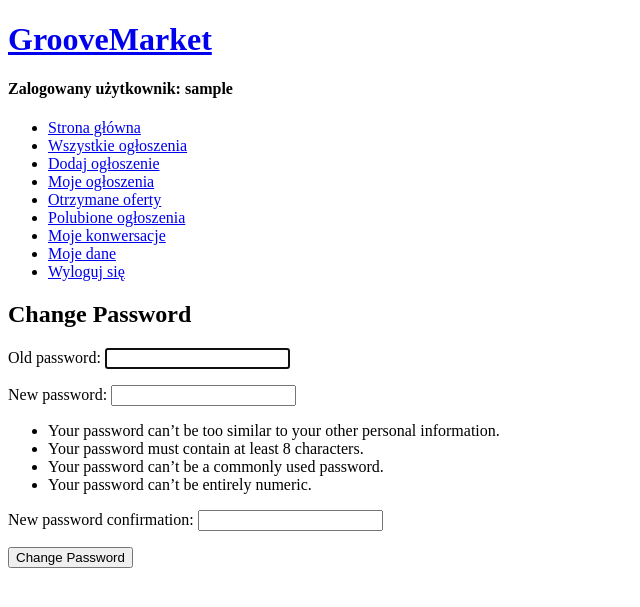
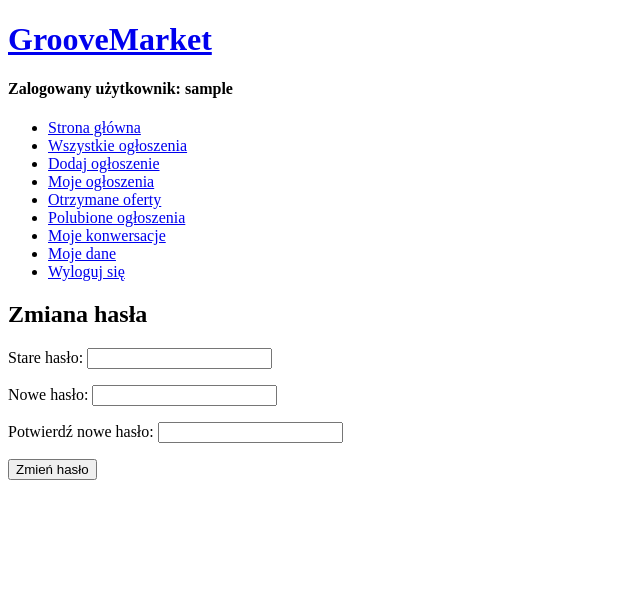
Before and after one commit to brunoolesniewicz/groovemarket, a Django app: page /my_account/password/ in a window 1280 px wide. Shown: the top 607 px of the page, without its empty margins (0-640 px from the left). Run offline with Django 4.2, Linux system fonts and the light colour scheme; the visitor is signed in with stand-in values (Sample User, id 1).

Commit message:
Small changes to change password view

```diff
--- a/market_app/forms.py
+++ b/market_app/forms.py
@@ -1,6 +1,6 @@
 from django import forms
 from .models import CustomUser, Listings, Offers, Conversations, Messages
-from django.contrib.auth.forms import UserCreationForm, AuthenticationForm
+from django.contrib.auth.forms import UserCreationForm, AuthenticationForm, PasswordChangeForm
 from django.core.validators import EmailValidator
 
 
@@ -68,3 +68,18 @@
         labels = {
             'body': 'Wiadomość'
         }
+
+
+class ChangePasswordForm(PasswordChangeForm):
+    old_password = forms.CharField(
+        widget=forms.PasswordInput(),
+        label='Stare hasło'
+    )
+    new_password1 = forms.CharField(
+        widget=forms.PasswordInput(),
+        label='Nowe hasło'
+    )
+    new_password2 = forms.CharField(
+        widget=forms.PasswordInput(),
+        label='Potwierdź nowe hasło'
+    )
--- a/market_app/templates/change_password_form.html
+++ b/market_app/templates/change_password_form.html
@@ -1,10 +1,10 @@
 {% extends 'base.html' %}
 
 {% block content %}
-    <h2>Change Password</h2>
+    <h2>Zmiana hasła</h2>
     <form method="post">
         {% csrf_token %}
         {{ form.as_p }}
-        <button type="submit">Change Password</button>
+        <button type="submit">Zmień hasło</button>
     </form>
 {% endblock %}
--- a/market_app/views.py
+++ b/market_app/views.py
@@ -6,8 +6,7 @@
 from .models import CustomUser, Listings, UsersFollows, Offers, UsersLikes, Conversations, Messages
 from django.views.generic import CreateView, UpdateView, DeleteView
 from .forms import CreateUserForm, LoginForm, UpdateUserDetailsForm, CreateListingForm, CreateOfferForm, \
-    CreateConversationForm, CreateMessageForm
-from django.contrib.auth.forms import PasswordChangeForm
+    CreateConversationForm, CreateMessageForm, ChangePasswordForm
 from django.contrib.auth.views import PasswordChangeView
 from django.core.paginator import Paginator
 from django.http import Http404, HttpResponseForbidden
@@ -119,7 +118,7 @@
 
 
 class ChangePasswordView(LoginRequiredMixin, PasswordChangeView):
-    form_class = PasswordChangeForm
+    form_class = ChangePasswordForm
     template_name = "change_password_form.html"
     success_url = "/my_account/"
 
```
